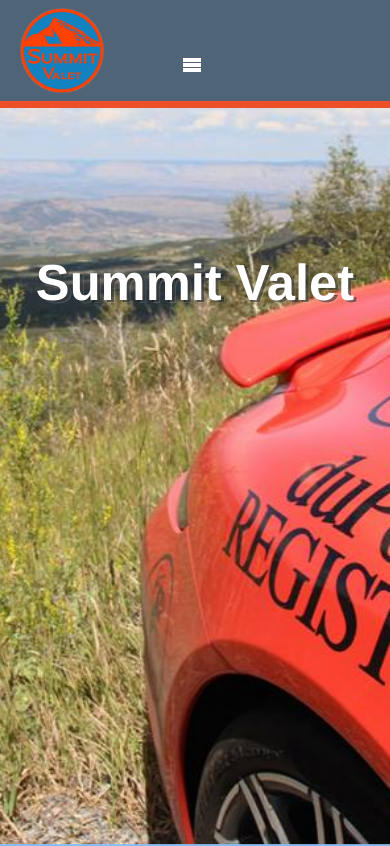
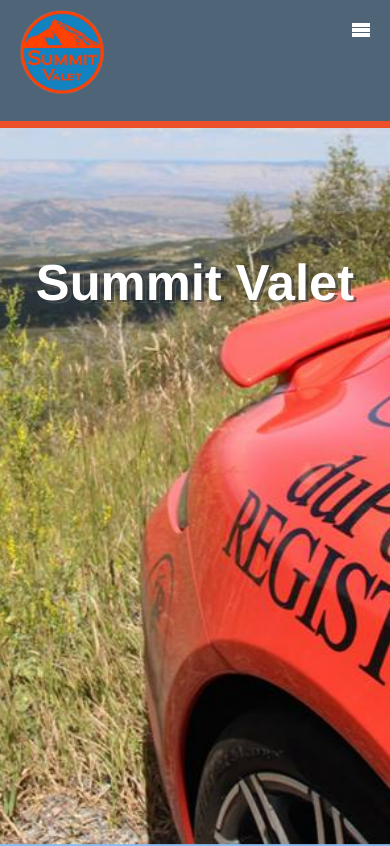
Before and after one commit to MattHuston1/SummitValetJS, a plain HTML site: page index.html in a window 390 px wide. Shown: the top 846 px of the page. Drawn offline with Linux system fonts and the light colour scheme.

Commit message:
commented out css in header, it messed up mobile version

```diff
--- a/main.css
+++ b/main.css
@@ -96,10 +96,10 @@ a {
   top: 0;
   /* border-bottom: 5px solid white; */
   border-bottom: 7px solid rgb(237, 80, 40);
-  display: flex;
+  /* display: flex;
   justify-content: space-between;
   align-items: center;
-  height: 12vh;
+  height: 12vh; */
 }
 
 .header ul {
```
